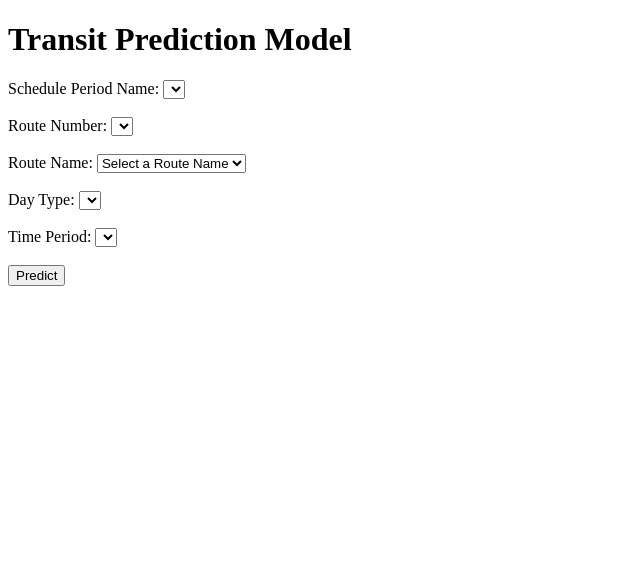
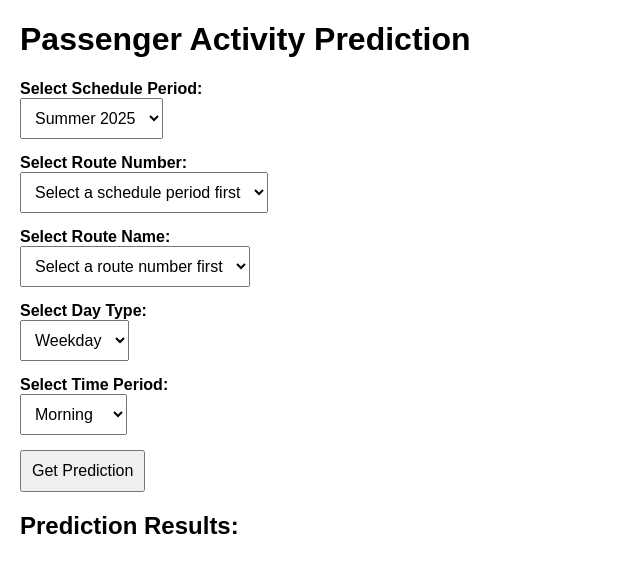
Before and after one commit to Ishaan933/passenger_activity_model, a Flask app: template templates/index.html in a window 1280 px wide. Shown: the top 573 px of the page, without its empty margins (0-640 px from the left). Run offline with Flask 2, Linux system fonts and the light colour scheme; the template is opened without the code that fills it, so the values that code supplies are empty; parts of the project's set-up code (start-up, migrations or seed data) failed here and were passed over.

Commit message:
Update index.html

```diff
--- a/templates/index.html
+++ b/templates/index.html
@@ -3,97 +3,126 @@
 <head>
     <meta charset="UTF-8">
     <meta name="viewport" content="width=device-width, initial-scale=1.0">
-    <title>Transit Prediction Model</title>
+    <title>Passenger Activity Prediction</title>
+    <style>
+        body {
+            font-family: Arial, sans-serif;
+            margin: 20px;
+        }
+        .form-group {
+            margin-bottom: 15px;
+        }
+        label {
+            display: block;
+            font-weight: bold;
+        }
+        select, button {
+            padding: 10px;
+            font-size: 16px;
+        }
+    </style>
+</head>
+<body>
+    <h1>Passenger Activity Prediction</h1>
+    <form id="predictionForm">
+        <div class="form-group">
+            <label for="schedule_period">Select Schedule Period:</label>
+            <select id="schedule_period" onchange="fetchRouteNumbers()" required>
+                <option value="Summer 2025">Summer 2025</option>
+                <option value="Fall 2025">Fall 2025</option>
+                <option value="Spring 2025">Spring 2025</option>
+                <option value="Winter 2026">Winter 2026</option>
+            </select>
+        </div>
+        <div class="form-group">
+            <label for="route_number">Select Route Number:</label>
+            <select id="route_number" onchange="fetchRouteNames()" required>
+                <option value="">Select a schedule period first</option>
+            </select>
+        </div>
+        <div class="form-group">
+            <label for="route_name">Select Route Name:</label>
+            <select id="route_name" required>
+                <option value="">Select a route number first</option>
+            </select>
+        </div>
+        <div class="form-group">
+            <label for="day_type">Select Day Type:</label>
+            <select id="day_type" required>
+                <option value="Weekday">Weekday</option>
+                <option value="Saturday">Saturday</option>
+                <option value="Sunday">Sunday</option>
+            </select>
+        </div>
+        <div class="form-group">
+            <label for="time_period">Select Time Period:</label>
+            <select id="time_period" required>
+                <option value="Morning">Morning</option>
+                <option value="Mid-Day">Mid-Day</option>
+                <option value="PM Peak">PM Peak</option>
+                <option value="Evening">Evening</option>
+                <option value="Night">Night</option>
+            </select>
+        </div>
+        <button type="button" onclick="getPrediction()">Get Prediction</button>
+    </form>
+
+    <h2>Prediction Results:</h2>
+    <div id="results"></div>
+
     <script>
-        async function updateRouteNames() {
+        async function fetchRouteNumbers() {
+            const schedulePeriod = document.getElementById('schedule_period').value;
+            const payload = { schedule_period_name: schedulePeriod, stop_number: 10637 };
+
+            const response = await fetch('/get_route_numbers', {
+                method: 'POST',
+                headers: { 'Content-Type': 'application/json' },
+                body: JSON.stringify(payload),
+            });
+
+            const data = await response.json();
+            const routeNumberDropdown = document.getElementById('route_number');
+            routeNumberDropdown.innerHTML = data.route_numbers.map(route => `<option value="${route}">${route}</option>`).join('');
+        }
+
+        async function fetchRouteNames() {
+            const schedulePeriod = document.getElementById('schedule_period').value;
             const routeNumber = document.getElementById('route_number').value;
+            const payload = { schedule_period_name: schedulePeriod, stop_number: 10637, route_number: routeNumber };
 
-            // Check if route number is selected
-            if (!routeNumber) {
-                // Clear route_name dropdown if no route_number is selected
-                const routeNameDropdown = document.getElementById('route_name');
-                routeNameDropdown.innerHTML = '<option value="">Select a Route Name</option>';
-                return;
-            }
+            const response = await fetch('/get_route_names', {
+                method: 'POST',
+                headers: { 'Content-Type': 'application/json' },
+                body: JSON.stringify(payload),
+            });
 
-            try {
-                // Send a POST request to /get_route_names
-                const response = await fetch('/get_route_names', {
-                    method: 'POST',
-                    headers: { 'Content-Type': 'application/json' },
-                    body: JSON.stringify({ route_number: routeNumber })
-                });
+            const data = await response.json();
+            const routeNameDropdown = document.getElementById('route_name');
+            routeNameDropdown.innerHTML = data.route_names.map(name => `<option value="${name}">${name}</option>`).join('');
+        }
 
-                if (response.ok) {
-                    const routeNames = await response.json();
+        async function getPrediction() {
+            const payload = {
+                schedule_period_name: document.getElementById('schedule_period').value,
+                route_number: document.getElementById('route_number').value,
+                route_name: document.getElementById('route_name').value,
+                day_type: document.getElementById('day_type').value,
+                time_period: document.getElementById('time_period').value,
+            };
 
-                    // Update the route_name dropdown
-                    const routeNameDropdown = document.getElementById('route_name');
-                    routeNameDropdown.innerHTML = ''; // Clear existing options
-                    routeNames.forEach(name => {
-                        const option = document.createElement('option');
-                        option.value = name;
-                        option.textContent = name || 'Select a Route Name';
-                        routeNameDropdown.appendChild(option);
-                    });
-                } else {
-                    console.error("Failed to fetch route names:", response.statusText);
-                }
-            } catch (error) {
-                console.error("Error fetching route names:", error);
-            }
+            const response = await fetch('/predict', {
+                method: 'POST',
+                headers: { 'Content-Type': 'application/json' },
+                body: JSON.stringify(payload),
+            });
+
+            const data = await response.json();
+            document.getElementById('results').innerHTML = `
+                <p><strong>Boardings Prediction:</strong> ${data.boardings_prediction.toFixed(2)}</p>
+                <p><strong>Alightings Prediction:</strong> ${data.alightings_prediction.toFixed(2)}</p>
+            `;
         }
     </script>
-</head>
-<body>
-    <h1>Transit Prediction Model</h1>
-
-    <form action="/predict" method="POST">
-        <label for="schedule_period_name">Schedule Period Name:</label>
-        <select id="schedule_period_name" name="schedule_period_name" required>
-            {% for period in schedule_periods %}
-                <option value="{{ period }}">{{ period or 'Select a Schedule Period' }}</option>
-            {% endfor %}
-        </select><br><br>
-
-        <label for="route_number">Route Number:</label>
-        <select id="route_number" name="route_number" required onchange="updateRouteNames()">
-            {% for number in route_numbers %}
-                <option value="{{ number }}">{{ number or 'Select a Route Number' }}</option>
-            {% endfor %}
-        </select><br><br>
-
-        <label for="route_name">Route Name:</label>
-        <select id="route_name" name="route_name" required>
-            <option value="">Select a Route Name</option>
-        </select><br><br>
-
-        <label for="day_type">Day Type:</label>
-        <select id="day_type" name="day_type" required>
-            {% for day in day_types %}
-                <option value="{{ day }}">{{ day or 'Select a Day Type' }}</option>
-            {% endfor %}
-        </select><br><br>
-
-        <label for="time_period">Time Period:</label>
-        <select id="time_period" name="time_period" required>
-            {% for period in time_periods %}
-                <option value="{{ period }}">{{ period or 'Select a Time Period' }}</option>
-            {% endfor %}
-        </select><br><br>
-
-        <button type="submit">Predict</button>
-    </form>
-
-    {% if prediction %}
-        <h2>Predictions</h2>
-        <p>Average Boardings: {{ prediction.boardings }}</p>
-        <p>Average Alightings: {{ prediction.alightings }}</p>
-    {% endif %}
-
-    {% if error %}
-        <h2 style="color: red;">Error</h2>
-        <p>{{ error }}</p>
-    {% endif %}
 </body>
 </html>
```
